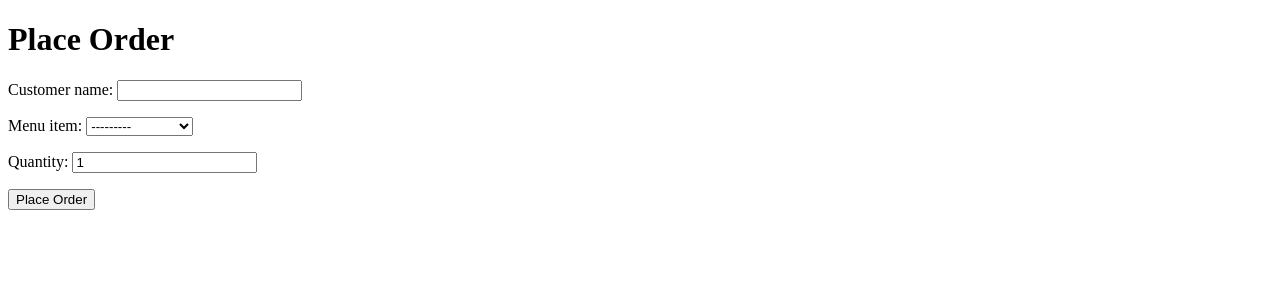
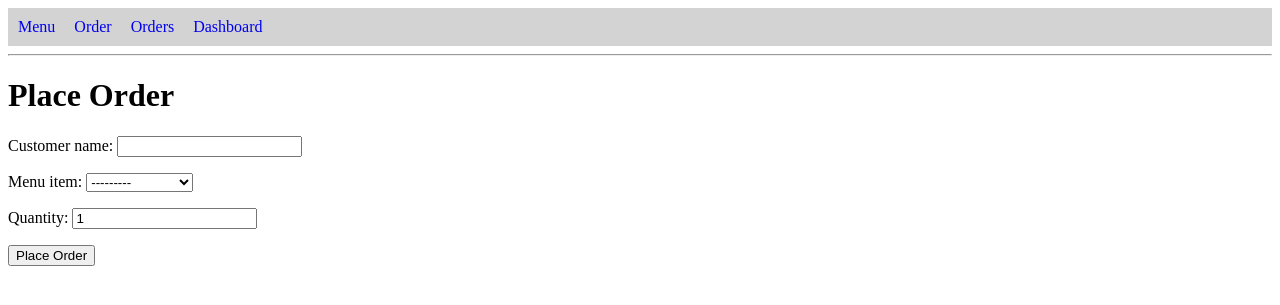
Before and after one commit to Shreeya-k-Ram/CafeFlow-Order-Management, a Django app: page /order/ in a window 1280 px wide. Shown: the top 305 px of the page. Run offline with Django 5.2, Linux system fonts and the light colour scheme; data comes from the database, SQL or seed files in the repository.

Commit message:
Added recent orders and Improved dashboard navigation

```diff
--- a/cafe_project/cafe/templates/cafe/order_form.html
+++ b/cafe_project/cafe/templates/cafe/order_form.html
@@ -1,6 +1,27 @@
 <!DOCTYPE html>
 <html>
+    <style>
+        .navbar {
+            padding: 10px;
+            background-color: lightgray;
+        }
+
+        .navbar a {
+            margin-right: 15px;
+            text-decoration: none;
+        }
+    </style>
 <body>
+
+    <div class="navbar">
+        <a href="/menu/">Menu</a>
+        <a href="/order/">Order</a>
+        <a href="/orders/">Orders</a>
+        <a href="/dashboard/">Dashboard</a>
+    </div>
+
+    <hr>
+
     <h1>Place Order</h1>
 
     {% if messages %}
--- a/cafe_project/cafe/views.py
+++ b/cafe_project/cafe/views.py
@@ -68,6 +68,7 @@ def order_list(request) :
     )
 
 def dashboard(request):
+    recent_orders = Order.objects.order_by('-created_at')[:4]
     total_orders = Order.objects.count()
     pending_orders = Order.objects.filter(status='Pending').count()
     preparing_orders = Order.objects.filter(status='Preparing').count()
@@ -93,6 +94,7 @@ def dashboard(request):
         request,
         'cafe/dashboard.html',
         {
+            'recent_orders': recent_orders,
             'total_orders': total_orders,
             'pending_orders': pending_orders,
             'preparing_orders': preparing_orders,
```
Also changed, not shown: cafe_project/cafe/templates/cafe/dashboard.html (+32 -0 lines), cafe_project/cafe/templates/cafe/menu_list.html (+20 -3 lines), cafe_project/cafe/templates/cafe/order_list.html (+20 -0 lines).
